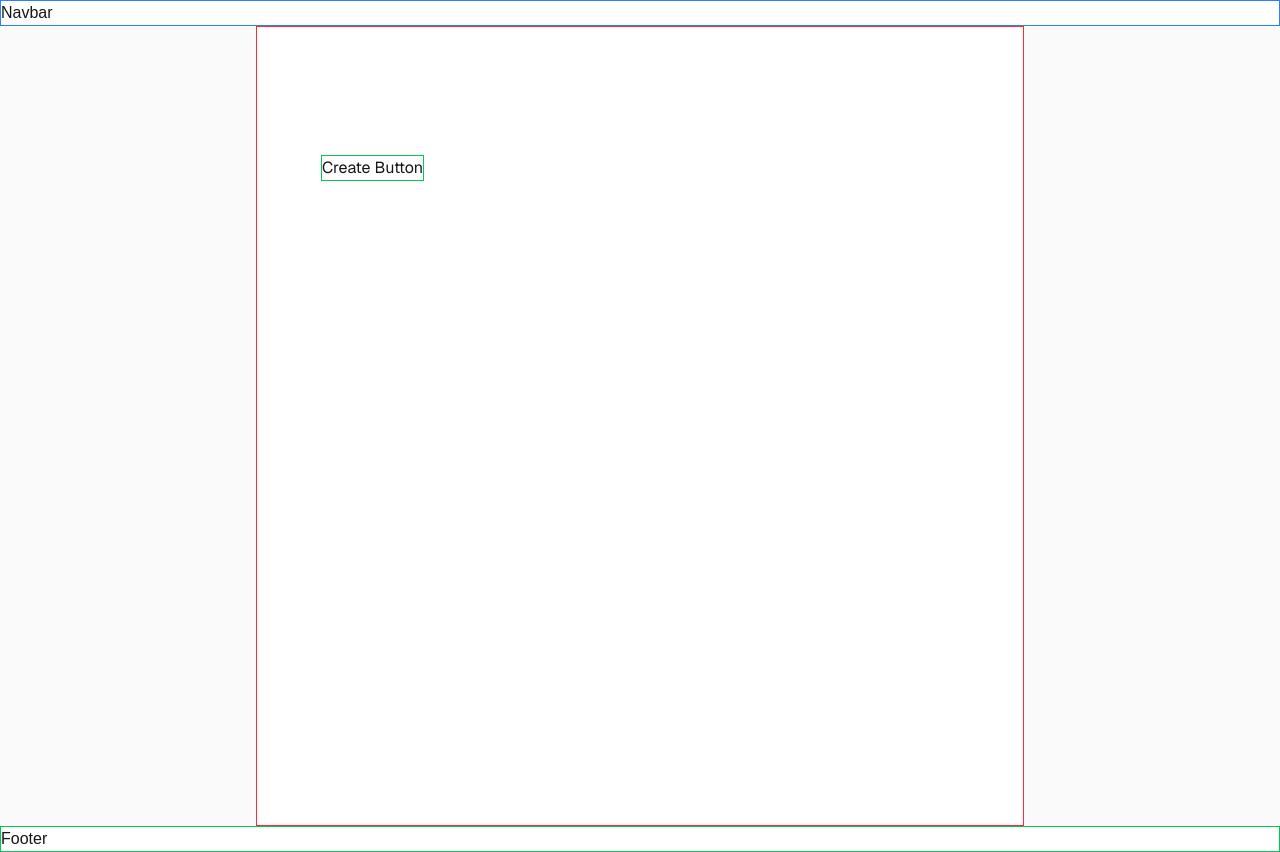
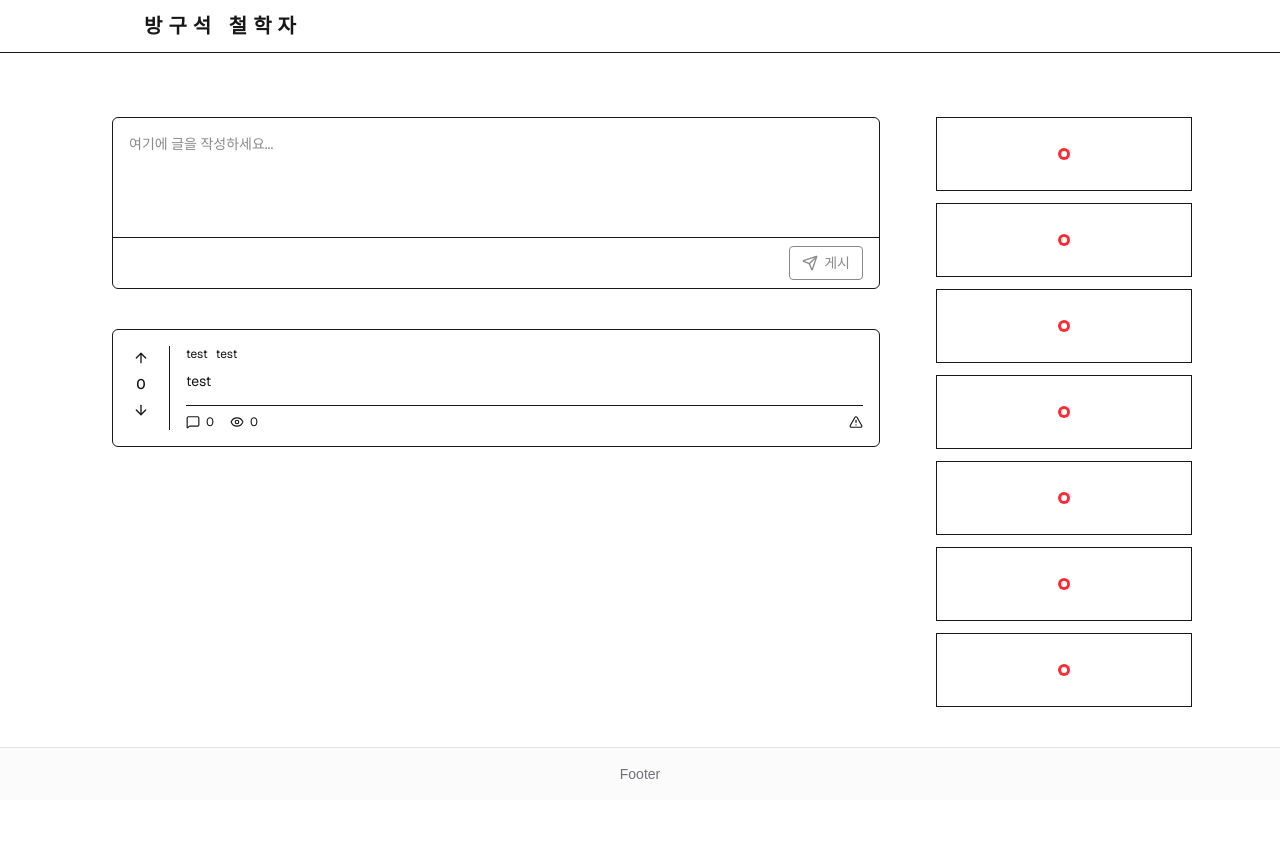
Before and after one commit to job-rich/hikikomori, a Next.js app in the folder frontend/: page /home in a window 1280 px wide. After the commit the page ends 800 px from the top, so only its background shows below. Built offline with nearby package versions, Linux system fonts and the light colour scheme.

Commit message:
feat : navbar, side, body(post) 디자인 추가

```diff
--- /dev/null
+++ b/frontend/Components/Common/Post/Post-Card/Post-Card.tsx
@@ -0,0 +1,86 @@
+'use client';
+
+import {
+  MessageSquare,
+  Eye,
+  TriangleAlert,
+  ArrowUp,
+  ArrowDown,
+} from 'lucide-react';
+
+interface PostCardProps {
+  id: number;
+  content: string;
+  timestamp: string;
+  replies: number;
+  views: number;
+  username: string;
+  votes: number;
+}
+
+export default function PostCard({
+  content,
+  timestamp,
+  replies,
+  views,
+  username,
+  votes,
+}: PostCardProps) {
+  return (
+    <article className="border border-border w-full mt-10 rounded-md bg-card">
+      <div className="flex p-4">
+        <div className="flex flex-col items-center gap-1 pr-4 border-r border-border">
+          <button
+            type="button"
+            className="p-1 text-muted-foreground hover:text-foreground"
+            aria-label="추천"
+          >
+            <ArrowUp className="h-4 w-4" />
+          </button>
+          <span className="text-sm font-medium text-muted-foreground">
+            {votes}
+          </span>
+          <button
+            type="button"
+            className="p-1 text-muted-foreground hover:text-foreground"
+            aria-label="비추천"
+          >
+            <ArrowDown className="h-4 w-4" />
+          </button>
+        </div>
+
+        <div className="flex-1 min-w-0 pl-4">
+          <div className="flex items-center gap-2 text-xs text-muted-foreground flex-wrap">
+            <span>{username}</span>
+            <span>{timestamp}</span>
+          </div>
+
+          <p className="mt-2 text-sm text-foreground leading-relaxed">
+            {content}
+          </p>
+
+          <div className="mt-3 flex items-center gap-4 text-xs text-muted-foreground pt-2 border-t border-border">
+            <button
+              type="button"
+              className="flex items-center gap-1.5 hover:text-foreground"
+            >
+              <MessageSquare className="h-3.5 w-3.5" />
+              <span>{replies}</span>
+            </button>
+            <div className="flex items-center gap-1.5">
+              <Eye className="h-3.5 w-3.5" />
+              <span>{views}</span>
+            </div>
+            <button
+              type="button"
+              className="flex items-center gap-1.5 hover:text-destructive ml-auto"
+              aria-label="신고"
+            >
+              <TriangleAlert className="h-3.5 w-3.5" />
+            </button>
+          </div>
+        </div>
+      </div>
+    </article>
+  );
+}
--- /dev/null
+++ b/frontend/Components/Common/Post/Post-Form/Post-Form.tsx
@@ -0,0 +1,51 @@
+'use client';
+
+import { useState } from 'react';
+import { Send } from 'lucide-react';
+
+interface PostFormProps {
+  onSubmit: (content: string, tag: string) => void;
+}
+
+export default function PostForm({ onSubmit }: PostFormProps) {
+  const [content, setContent] = useState('');
+  const [selectedTag, setSelectedTag] = useState('VOID');
+
+  const handleSubmit = () => {
+    if (!content.trim()) return;
+    onSubmit(content, selectedTag);
+    setContent('');
+  };
+
+  return (
+    <div className="border border-border rounded-md bg-card w-full">
+      <div className="p-4">
+        <textarea
+          value={content}
+          onChange={(e) => setContent(e.target.value)}
+          placeholder="여기에 글을 작성하세요..."
+          rows={4}
+          className="w-full resize-none bg-transparent text-sm text-foreground placeholder:text-muted-foreground focus:outline-none"
+          onKeyDown={(e) => {
+            if (e.key === 'Enter' && (e.metaKey || e.ctrlKey)) {
+              handleSubmit();
+            }
+          }}
+        />
+      </div>
+
+      <div className="flex justify-end gap-2 px-4 py-2 border-t border-border">
+        <button
+          type="button"
+          onClick={handleSubmit}
+          disabled={!content.trim()}
+          className="flex items-center gap-1.5 px-3 py-1.5 text-sm border border-border rounded disabled:opacity-50 disabled:cursor-not-allowed hover:bg-muted"
+          aria-label="글 게시"
+        >
+          <Send className="h-4 w-4" />
+          게시
+        </button>
+      </div>
+    </div>
+  );
+}
--- a/frontend/Components/Home/Body/Body.tsx
+++ b/frontend/Components/Home/Body/Body.tsx
@@ -1,24 +1,26 @@
 'use client';
-import Button from '@/Components/Common/Button/Button';
-import Create from '@/Components/Common/Modals/Create';
-import { useState } from 'react';
+
+import PostForm from '@/Components/Common/Post/Post-Form/Post-Form';
+import PostCard from '@/Components/Common/Post/Post-Card/Post-Card';
 export default function Body() {
-  const [createOpen, setCreateOpen] = useState(false);
-  const [deleteOpen, setDeleteOpen] = useState(false);
+  const handleSubmit = (content: string, tag: string) => {
+    console.log(content, tag);
+  };
+
   return (
-    <>
-      <div className="flex min-h-screen items-center justify-center bg-zinc-50 font-sans dark:bg-black">
-        <main className="flex min-h-screen border border-red-500 w-full max-w-3xl flex-col items-center justify-between py-32 px-16 bg-white dark:bg-black sm:items-start">
-          <div>
-            <Button
-              type={'create'}
-              setCreateOpen={setCreateOpen}
-              setDeleteOpen={setDeleteOpen}
-            />
-          </div>
-        </main>
+    <main className="min-w-0 flex-1 font-sans">
+      <div className="mx-auto flex max-w-3xl flex-col items-start">
+        <PostForm onSubmit={handleSubmit} />
+        <PostCard
+          id={1}
+          content="test"
+          timestamp="test"
+          replies={0}
+          views={0}
+          username="test"
+          votes={0}
+        />
       </div>
-      {createOpen && <Create setCreateOpen={setCreateOpen} />}
-    </>
+    </main>
   );
 }
--- a/frontend/Components/Home/Footer/Footer.tsx
+++ b/frontend/Components/Home/Footer/Footer.tsx
@@ -1,3 +1,9 @@
 export default function Footer() {
-  return <div className="border border-green-500 w-full">Footer</div>;
+  return (
+    <footer className="border-t border-zinc-200 bg-zinc-50/80 py-4 dark:border-zinc-800 dark:bg-zinc-950/80">
+      <div className="mx-auto max-w-6xl px-4 text-center text-sm text-zinc-500 dark:text-zinc-400 sm:px-6">
+        Footer
+      </div>
+    </footer>
+  );
 }
--- a/frontend/Components/Home/Home.tsx
+++ b/frontend/Components/Home/Home.tsx
@@ -1,12 +1,17 @@
 import Navbar from '@/Components/Home/Navbar/Navbar';
 import Body from '@/Components/Home/Body/Body';
 import Footer from '@/Components/Home/Footer/Footer';
+import Side from '@/Components/Home/Side/Side';
+
 export default function Home() {
   return (
-    <>
+    <div className="flex min-h-screen flex-col">
       <Navbar />
-      <Body />
+      <div className="mx-auto mt-10 flex w-full max-w-6xl flex-1 flex-col gap-8 px-4 py-6 sm:flex-row sm:px-6">
+        <Body />
+        <Side />
+      </div>
       <Footer />
-    </>
+    </div>
   );
 }
--- a/frontend/Components/Home/Navbar/Navbar.tsx
+++ b/frontend/Components/Home/Navbar/Navbar.tsx
@@ -1,3 +1,102 @@
+'use client';
+
+import { useEffect, useState } from 'react';
+
+// 타이틀 잔상 처리 유니코드 문자열 정리한거 (위 아래 좌 우 에 대한 문자열 코드)
+const ZALGO_CHARS = [
+  '\u0300',
+  '\u0301',
+  '\u0302',
+  '\u0303',
+  '\u0304',
+  '\u0305',
+  '\u0306',
+  '\u0307',
+  '\u0308',
+  '\u0309',
+  '\u030A',
+  '\u030B',
+  '\u030C',
+  '\u030D',
+  '\u030E',
+  '\u030F',
+  '\u0310',
+  '\u0311',
+  '\u0312',
+  '\u0313',
+  '\u0314',
+  '\u0315',
+  '\u031A',
+  '\u031B',
+  '\u033D',
+  '\u033E',
+  '\u033F',
+  '\u0340',
+  '\u0341',
+  '\u0342',
+  '\u0343',
+  '\u0344',
+  '\u0346',
+  '\u034A',
+  '\u034B',
+  '\u034C',
+];
+
+function addZalgo(text: string, intensity: number = 3): string {
+  return text
+    .split('')
+    .map((char) => {
+      let result = char;
+      for (let i = 0; i < intensity; i++) {
+        result += ZALGO_CHARS[Math.floor(Math.random() * ZALGO_CHARS.length)];
+      }
+      return result;
+    })
+    .join('');
+}
+
 export default function Navbar() {
-  return <div className="border border-blue-500 w-full">Navbar</div>;
+  const [isTitle, setIsTitle] = useState(false);
+  const [zalgoTitle, setZalgoTitle] = useState('방구석 철학자 ');
+
+  useEffect(() => {
+    const doGlitch = () => {
+      setIsTitle(true);
+      setZalgoTitle(addZalgo('방구석 철학자 ', 5));
+      setTimeout(
+        () => {
+          setIsTitle(false);
+          setZalgoTitle('방구석 철학자 ');
+        },
+        150 + Math.random() * 350
+      );
+    };
+
+    // 2-6초 간격 임의로 설정 => 변경해도 됨
+    const interval = setInterval(doGlitch, Math.random() * 4000 + 2000);
+    return () => clearInterval(interval);
+  }, []);
+
+  return (
+    <header className="sticky top-0 z-50 border-b border-border bg-background/90 backdrop-blur-sm">
+      <div className="mx-auto flex max-w-5xl items-center justify-between px-4 py-3">
+        <div className="flex items-center gap-4">
+          <div className="relative">
+            <div
+              className={`glitch-text-heavy text-xl font-bold tracking-[0.3em] uppercase ${isTitle ? 'animate-vhs-tracking' : ''}`}
+              data-text={isTitle ? zalgoTitle : '방구석 철학자 '}
+              style={{
+                color: isTitle ? 'hsl(var(--destructive))' : 'hsl(var(--neon))',
+                textShadow: isTitle
+                  ? '0 0 15px hsl(var(--destructive)), 3px 0 hsl(var(--neon) / 0.8), -3px 0 hsl(var(--glitch) / 0.8)'
+                  : '0 0 10px hsl(var(--neon) / 0.5)',
+              }}
+            >
+              {isTitle ? zalgoTitle : '방구석 철학자 '}
+            </div>
+          </div>
+        </div>
+      </div>
+    </header>
+  );
 }
--- /dev/null
+++ b/frontend/Components/Home/Side/Component/Eyes.tsx
@@ -0,0 +1,55 @@
+'use client';
+
+import { useEffect, useState } from 'react';
+
+export default function Eyes() {
+  const [eyeOpen, setEyeOpen] = useState(true);
+
+  useEffect(() => {
+    const interval = setInterval(
+      () => {
+        setEyeOpen(false);
+        setTimeout(() => setEyeOpen(true), 150 + Math.random() * 200);
+      },
+      3000 + Math.random() * 4000
+    );
+    return () => clearInterval(interval);
+  }, []);
+
+  return (
+    <div className="border border-border bg-card p-4 flex flex-col items-center gap-2 relative overflow-hidden">
+      <div className="relative w-16 h-10 flex items-center justify-center">
+        <div
+          className="relative transition-all duration-200"
+          style={{
+            width: '48px',
+            height: eyeOpen ? '24px' : '2px',
+            borderRadius: '50%',
+            border: '1.5px solid hsl(var(--neon) / 0.6)',
+            overflow: 'hidden',
+            transition: 'height 0.15s ease',
+          }}
+        >
+          {eyeOpen && (
+            <div className="absolute inset-0 flex items-center justify-center">
+              <div
+                className="w-3 h-3 rounded-full bg-red-500 animate-eye-look"
+                style={{ boxShadow: '0 0 12px hsl(var(--neon) / 0.6)' }}
+              >
+                <div className="w-1.5 h-1.5 rounded-full bg-background mx-auto mt-[3px]" />
+              </div>
+            </div>
+          )}
+        </div>
+      </div>
+
+      <div
+        className="absolute inset-0 pointer-events-none animate-breathe"
+        style={{
+          background:
+            'radial-gradient(circle at center, hsl(var(--neon) / 0.03) 0%, transparent 60%)',
+        }}
+      />
+    </div>
+  );
+}
--- /dev/null
+++ b/frontend/Components/Home/Side/Side.tsx
@@ -0,0 +1,19 @@
+'use client';
+
+import Eyes from './Component/Eyes';
+
+export default function Side() {
+  return (
+    <aside className="hidden lg:block w-64 shrink-0">
+      <div className="sticky  flex flex-col gap-3">
+        <Eyes />
+        <Eyes />
+        <Eyes />
+        <Eyes />
+        <Eyes />
+        <Eyes />
+        <Eyes />
+      </div>
+    </aside>
+  );
+}
--- a/frontend/package.json
+++ b/frontend/package.json
@@ -13,6 +13,7 @@
     "test:watch": "vitest"
   },
   "dependencies": {
+    "lucide-react": "^0.564.0",
     "next": "16.1.6",
     "react": "19.2.3",
     "react-dom": "19.2.3",
```
Also changed, not shown: 1 other file (tests, documents, lock files or other folders).
